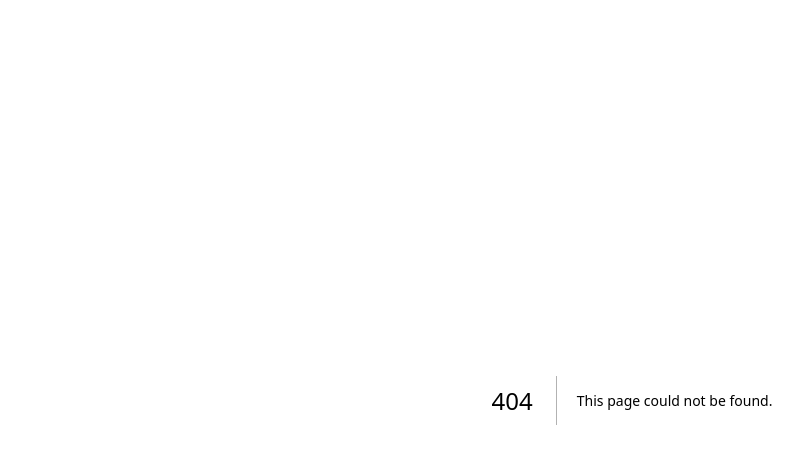
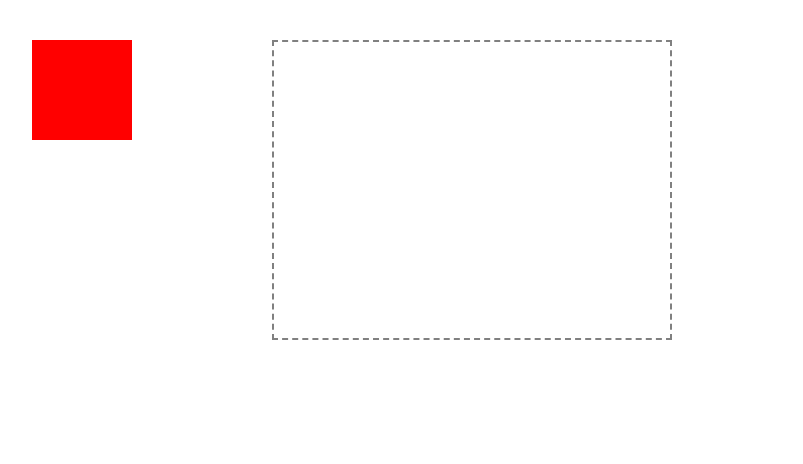
Before and after one commit to sayeed-dev-07/animation, a Next.js app: page /toggle in a window 1280 px wide. Before the commit this address had no page. Shown: the top 464 px of the page, without its empty margins (8-811 px from the left). Built offline with nearby package versions, Linux system fonts and the light colour scheme.

Commit message:
added scroll trigger

```diff
--- /dev/null
+++ b/app/card/page.tsx
@@ -0,0 +1,43 @@
+'use client';
+
+import { useRef } from 'react';
+import gsap from 'gsap';
+import { ScrollTrigger } from 'gsap/ScrollTrigger';
+import { useGSAP } from '@gsap/react';
+
+gsap.registerPlugin(ScrollTrigger);
+
+export default function ScrollGsapDemo() {
+
+    useGSAP(() => {
+        const tl = gsap.timeline({
+            scrollTrigger: {
+                trigger: '.wrapper',
+                start: 'top top',
+                end: '+=300%',
+                pin: true,
+                scrub: 1,
+                markers: true,
+                snap: {
+                    snapTo: 'labels',
+                    duration: { min: 0.2, max: 0.6 },
+                    delay: 0.1,
+                    ease: 'power1.inOut',
+                },
+            },
+        });
+
+        tl.addLabel('card1')
+            .from('.card-1', { xPercent: -100, duration:1.6 })
+            .addLabel('card2')
+            .from('.card-2', { xPercent: 100 })
+            .addLabel('card3')
+            .from('.card-3', { yPercent: -100 })
+            .addLabel('end');
+    });
+
+
+    return (
+        <div> <div className='first-div bg-slate-400 h-screen'></div> <div className='wrapper flex items-center justify-center text-4xl text-black overflow-hidden bg-blue-600 relative h-screen'>first <div className='card-1 flex items-center justify-center h-screen bg-[crimson] w-full absolute top-0 left-0'>1</div> <div className='card-2 flex items-center justify-center h-screen bg-[skyblue] w-full absolute top-0 left-0'>2</div> <div className='card-3 flex items-center justify-center h-screen bg-[#ffa200d2] w-full absolute top-0 left-0'>3</div> </div> </div>
+    );
+}
--- /dev/null
+++ b/app/scroll/page.tsx
@@ -0,0 +1,43 @@
+'use client';
+
+import { useRef } from 'react';
+import gsap from 'gsap';
+import { ScrollTrigger } from 'gsap/ScrollTrigger';
+import { useGSAP } from '@gsap/react';
+
+gsap.registerPlugin(ScrollTrigger);
+
+export default function ScrollGsapDemo() {
+
+  useGSAP(
+    () => {
+      gsap.timeline({
+        scrollTrigger: {
+          trigger: '.box',
+          start: 'bottom 80%', // element bottom hits viewport bottom
+          end: 'top 20%',
+          pin: '.ghost',
+          scrub: true,
+          markers: true,
+        }
+      })
+        .to('.box', { x: 720, duration: 3 })
+        .to('.box', { rotate: 360, duration: 4 })
+        .to('.box', { x: '+=720', duration: 3 })
+    },
+
+  );
+
+  return (
+    <div className='mx-auto container'>
+      <div className='h-screen bg-amber-300 second'></div>
+      <div className='h-screen third bg-slate-500 relative'>
+        <div className='box h-24 w-24  bg-[crimson] rounded-md'>
+
+        </div>
+        <div className='ghost top-0 left-0 absolute h-24 w-24 bg-[cyan] rounded-md'></div>
+      </div>
+      <div className='h-screen bg-sky-500'></div>
+    </div>
+  );
+}
--- /dev/null
+++ b/app/toggle/page.tsx
@@ -0,0 +1,58 @@
+/* eslint-disable react-hooks/refs */
+'use client'
+
+import { useRef } from 'react'
+import gsap from 'gsap'
+import { Flip } from 'gsap/all'
+import { useGSAP } from '@gsap/react'
+import { relative } from 'path'
+
+gsap.registerPlugin(Flip)
+
+export default function SimpleFlipFit() {
+    const smallRef = useRef<HTMLDivElement | null>(null)
+    const bigRef = useRef<HTMLDivElement | null>(null)
+    const { contextSafe } = useGSAP()
+    const run = contextSafe(() => {
+        if (!smallRef.current || !bigRef.current) return
+
+        Flip.fit(smallRef.current, bigRef.current, {
+            duration: 0.8,
+            ease: 'power2.inOut',
+            absolute: true,
+            scale: true,
+            rotate: 180,
+        })
+    }
+    )
+
+    return (
+        <div style={{ padding: 40, display: 'flex', gap: 40 }}>
+
+            {/* small box */}
+            <div className='relative w-[200px] h-[200px]'>
+                <div
+                ref={smallRef}
+                onClick={run}
+                style={{
+                    width: 100,
+                    height: 100,
+                    background: 'red',
+                    cursor: 'pointer',
+                }}
+            />
+            </div>
+
+            {/* big target */}
+            <div
+                ref={bigRef}
+                style={{
+                    width: 400,
+                    height: 300,
+                    border: '2px dashed gray',
+
+                }}
+            />
+        </div>
+    )
+}
```
